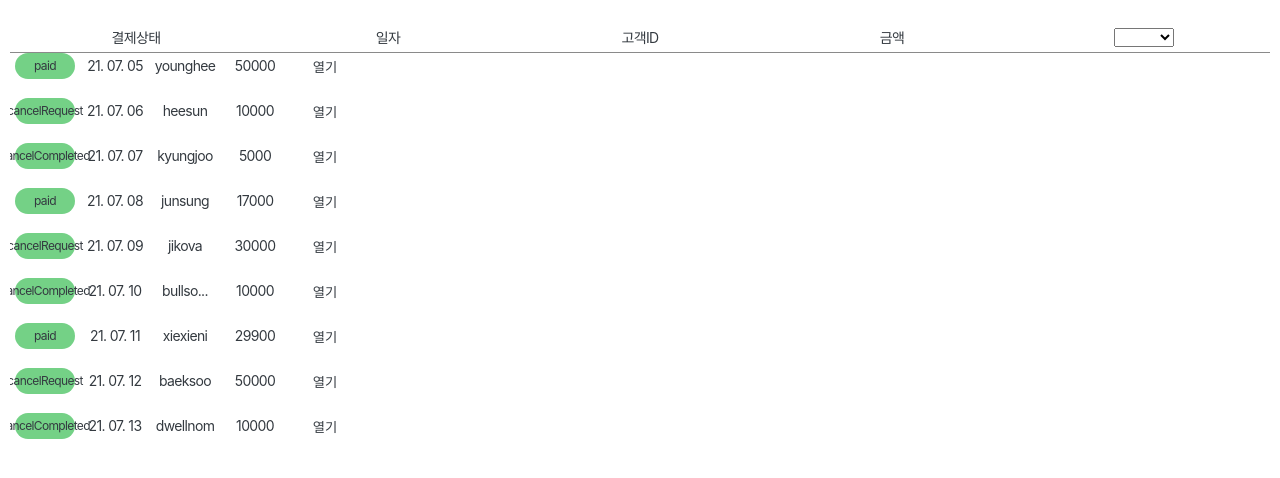
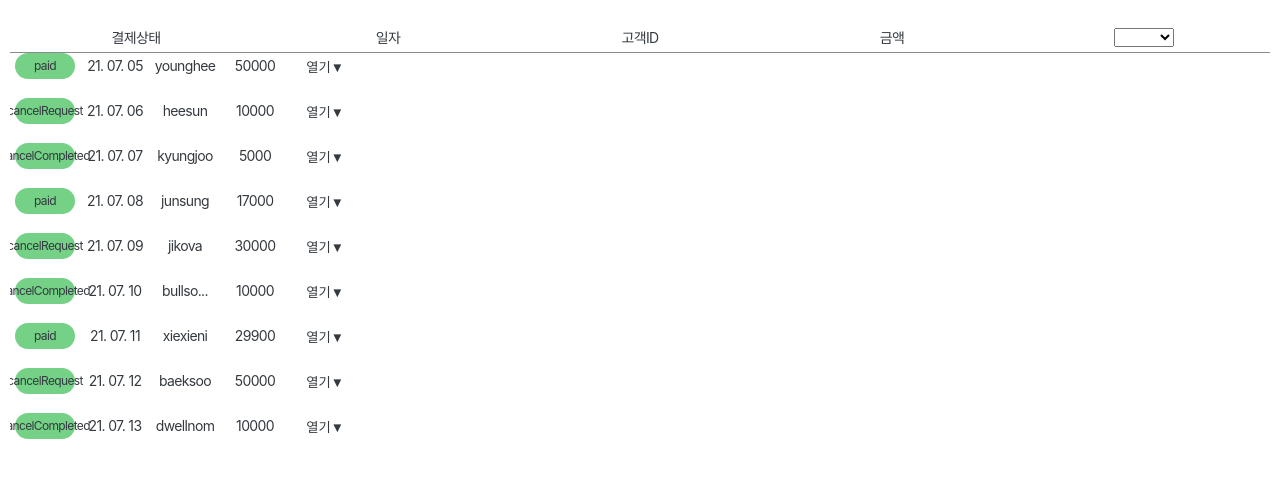
Before and after one commit to Yunjeong-Choi/oilnow-sajangnim-payment, a React (Create React App) app: page / in a window 1280 px wide. Shown: the part 216-694 px from the top of the page. Built offline with nearby package versions, Linux system fonts and the light colour scheme.

Commit message:
draw payDetail

```diff
--- a/src/components/payment/resultList/ListItem.tsx
+++ b/src/components/payment/resultList/ListItem.tsx
@@ -1,6 +1,7 @@
-import { FunctionComponent } from "react";
+import { FunctionComponent, useState } from "react";
 import styled from "styled-components";
 import * as payDatabase from "../../../database/payDatabase.json";
+import { SquareButton } from "../../common/Buttons";
 
 const dataList = payDatabase.dataList;
 
@@ -11,11 +12,15 @@ interface ListItemProps {
 const ListItem: FunctionComponent<ListItemProps> = (props) => {
   const { index } = props;
   const curData = dataList[index];
+  const [isDetailOpen, setIsDetailOpen] = useState<boolean>(false);
+
+  const handleDetail = () => setIsDetailOpen(!isDetailOpen);
 
   //TODO: 영문 한국어로 대치하는 방법
   //TODO: 첫글자 대문자로 변형 방지
   return (
     <ItemBox>
+      <BasicInfo>
         <PayStatus>{curData.payStatus}</PayStatus>
         <PayText>{curData.payDate}</PayText>
         <PayText>
@@ -24,17 +29,38 @@ const ListItem: FunctionComponent<ListItemProps> = (props) => {
             : curData.userID.slice(0, 6) + "..."}
         </PayText>
         <PayText>{curData.payPrice}</PayText>
-      <ItemDetail>열기</ItemDetail>
+        <DetailOpenBtn onClick={handleDetail}>
+          {isDetailOpen ? "접기▲" : "열기▼"}
+        </DetailOpenBtn>
+      </BasicInfo>
+      {isDetailOpen && (
+        <DetailInfo>
+          <DetailTextBox>
+            <div>상세내역</div>
+            <PayDetail>{curData.payDetail}</PayDetail>
+          </DetailTextBox>
+          <CancelButton>결제취소</CancelButton>
+        </DetailInfo>
+      )}
     </ItemBox>
   );
 };
 
+//∨∧▲▼
+//TODO: DetailInfo 위아래 구분선 넣고 간격조정
+
 export default ListItem;
 
 //styled-components
+
 const ItemBox = styled.div`
   font-size: 14px;
 
+  display: flex;
+  flex-direction: column;
+`;
+
+const BasicInfo = styled.div`
   display: flex;
   justify-content: space-around;
   align-items: center;
@@ -59,7 +85,7 @@ const PayStatus = styled(PayText)`
   padding: 7px 5px;
 `;
 
-const ItemDetail = styled.button`
+const DetailOpenBtn = styled.button`
   width: 60px;
   border: none;
 
@@ -68,4 +94,34 @@ const ItemDetail = styled.button`
   align-items: center;
 `;
 
+const DetailInfo = styled.div`
+  box-sizing: border-box;
+
+  display: flex;
+  flex-direction: column;
+  padding: 5px 70px 5px 80px;
+`;
+
+const DetailTextBox = styled.div`
+  display: flex;
+  justify-content: left;
+  align-items: center;
+  margin-bottom: 5px;
+`;
+
+const PayDetail = styled.div`
+  text-align: left;
+
+  display: flex;
+  justify-content: center;
+  align-items: center;
+  margin-left: 20px;
+`;
+
+const CancelButton = styled(SquareButton)`
+  border: 1px solid var(--red);
+
+  color: var(--red);
+`;
+
 //TODO: body랑 container의 상하관계가 뭐였지?
```
Lines whose indentation alone changed are shown as unchanged.
